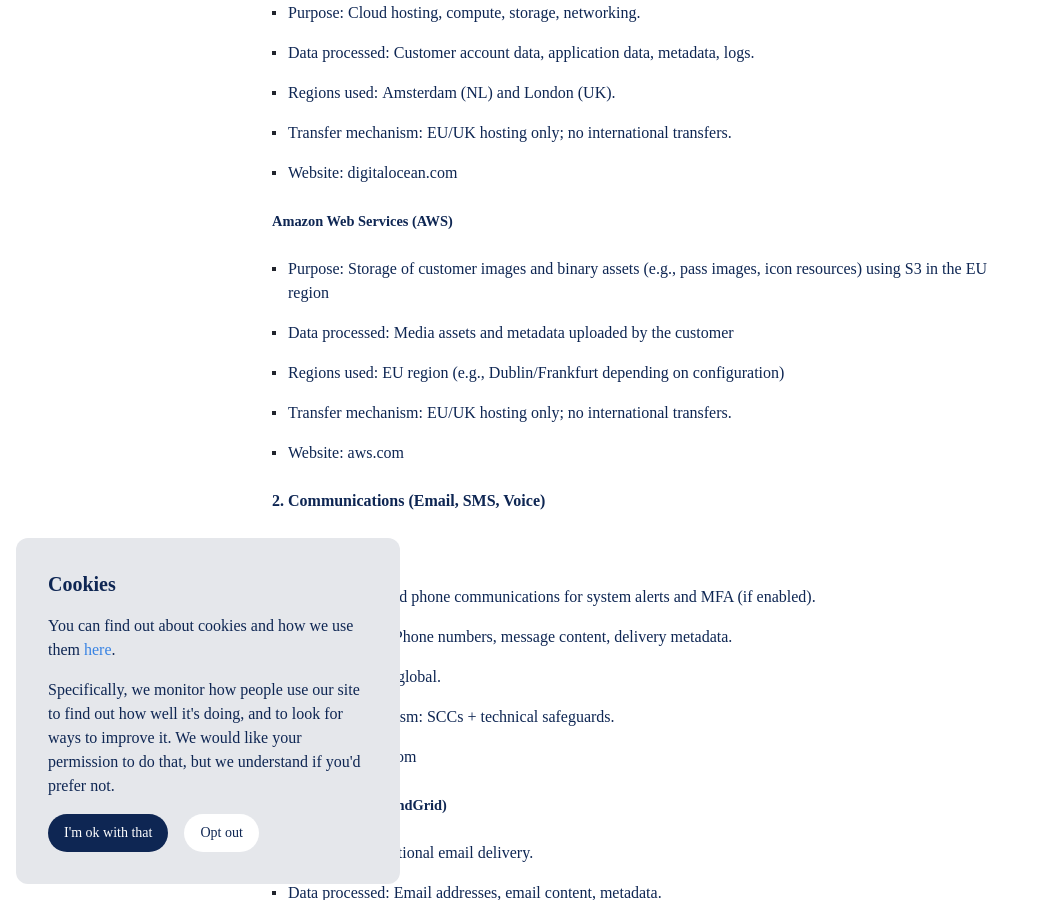
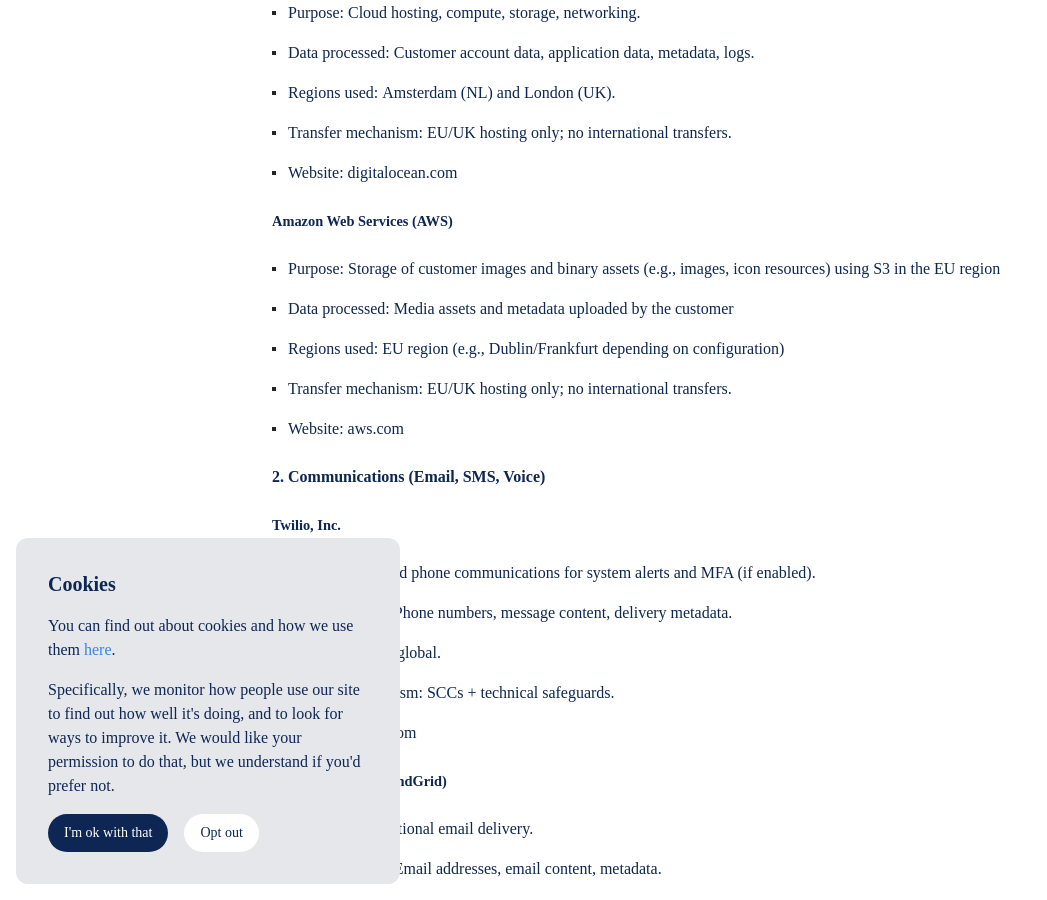
Before and after one commit to netnodes/Values, a Jekyll site: the page built from docs/subprocessors.md, in a window 1280 px wide and 900 px high, scrolled down 631 px. Shown: the whole window, without its empty margins (0-1047 px from the left). Built offline with Jekyll 4.4.1, drawn with Linux system fonts in a browser that asks for light colours; some web fonts are replaced; our own code applies the rules of GitHub Pages for plain Markdown files; a script that is not in the unit is left out.

Commit message:
Clarify AWS purpose description in subprocessors doc
Updated wording in AWS purpose section for clarity.

```diff
--- a/docs/subprocessors.md
+++ b/docs/subprocessors.md
@@ -27,7 +27,7 @@ _Sub-processors exclude providers used by NetNodes for sales, marketing, communi
 
 #### Amazon Web Services (AWS)
 
-- **Purpose:** Storage of customer images and binary assets (e.g., pass images, icon resources) using S3 in the EU region
+- **Purpose:** Storage of customer images and binary assets (e.g., images, icon resources) using S3 in the EU region
 - **Data processed:** Media assets and metadata uploaded by the customer
 - **Regions used:** EU region (e.g., Dublin/Frankfurt depending on configuration)
 - **Transfer mechanism:** EU/UK hosting only; no international transfers.
```
